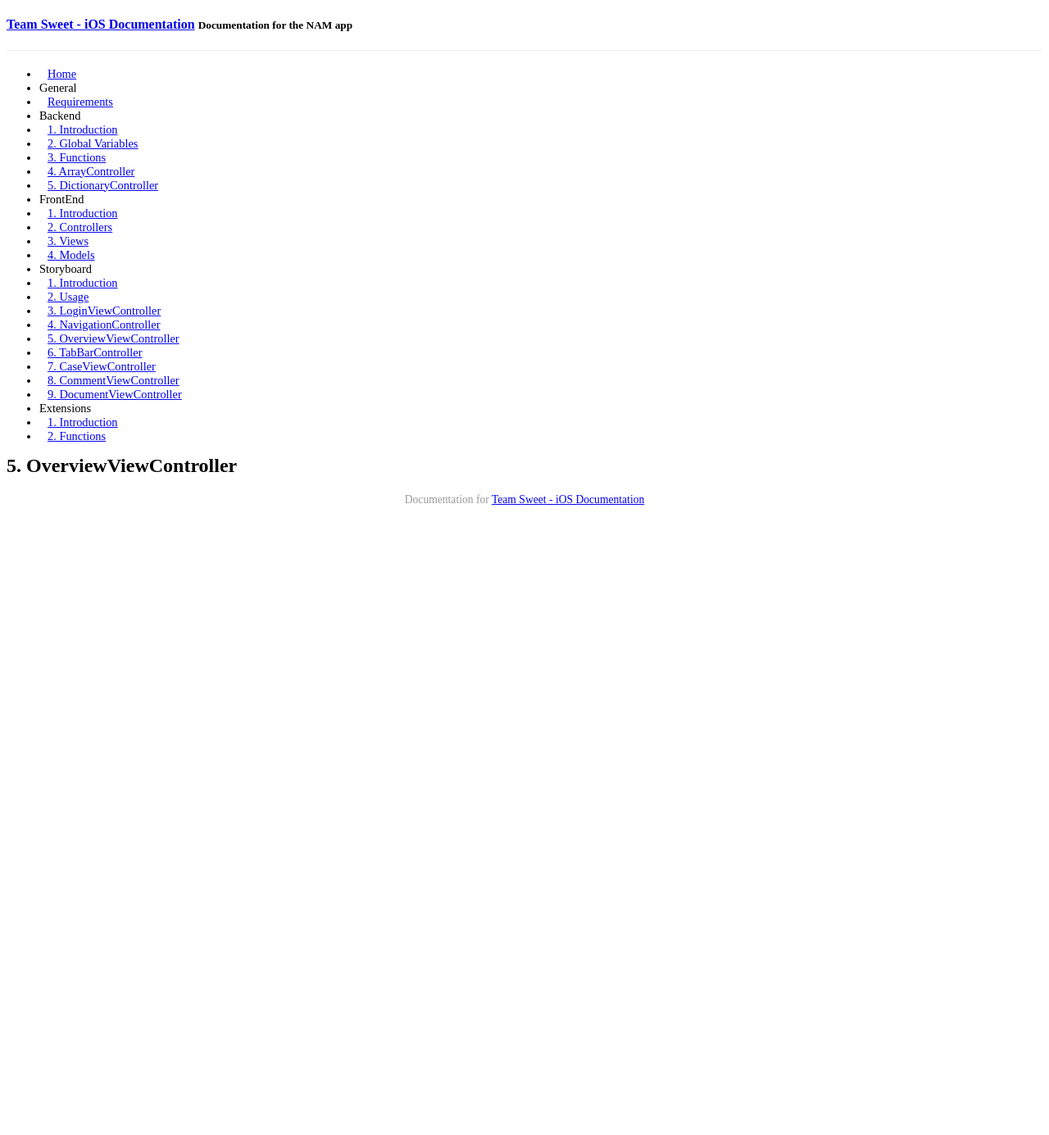
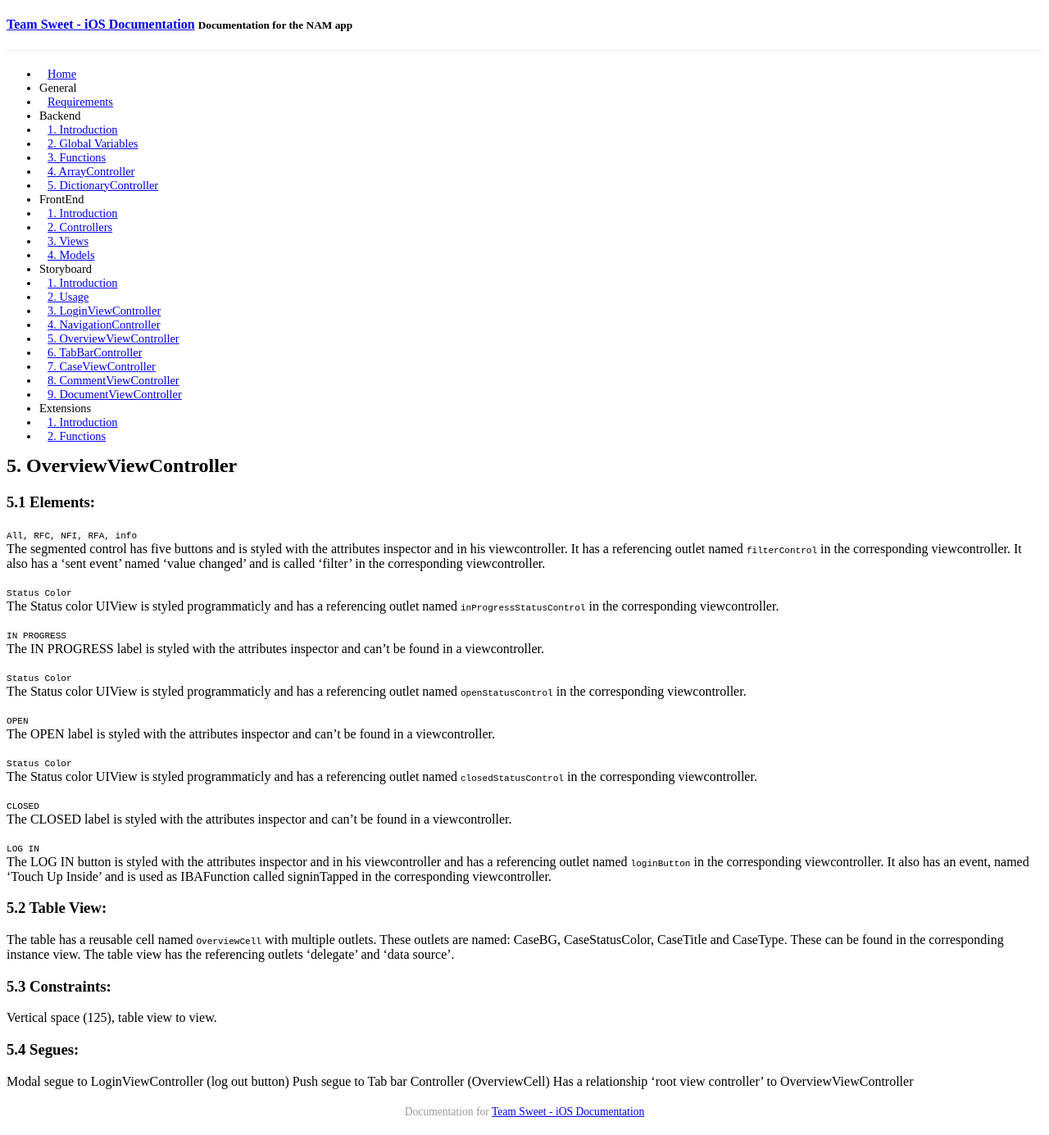
Before and after one commit to Aspoz/Sweet-iOS-Docs, a Jekyll site: the page built from _posts/2015-01-12-storyboard-overviewviewcontroller.md, in a window 1280 px wide. Shown: the whole page at 82% size. Built offline with Jekyll 4.4.1, drawn with Linux system fonts in a browser that asks for light colours; Markdown is read by kramdown in place of the engine named in the settings; a style sheet for code colours, icons or effects is not loaded; before the commit the page ends 900 px from its top, so only the background shows below that.

Commit message:
storyboard update

```diff
--- a/_posts/2015-01-12-storyboard-overviewviewcontroller.md
+++ b/_posts/2015-01-12-storyboard-overviewviewcontroller.md
@@ -4,3 +4,40 @@ title: "5. OverviewViewController"
 category: story
 date: 2015-01-12 16:56:00
 ---
+
+### 5.1 Elements:
+`All, RFC, NFI, RFA, info`
+The segmented control has five buttons and is styled with the attributes inspector and in his viewcontroller. It has a referencing outlet named `filterControl` in the corresponding viewcontroller. It also has a 'sent event' named 'value changed' and is called 'filter' in the corresponding viewcontroller.
+
+`Status Color`
+The Status color UIView is styled programmaticly and has a referencing outlet named `inProgressStatusControl` in the corresponding viewcontroller.
+
+`IN PROGRESS`
+The IN PROGRESS label is styled with the attributes inspector and can't be found in a viewcontroller.
+
+`Status Color`
+The Status color UIView is styled programmaticly and has a referencing outlet named `openStatusControl` in the corresponding viewcontroller.
+
+`OPEN`
+The OPEN label is styled with the attributes inspector and can't be found in a viewcontroller.
+
+`Status Color`
+The Status color UIView is styled programmaticly and has a referencing outlet named `closedStatusControl` in the corresponding viewcontroller.
+
+`CLOSED`
+The CLOSED label is styled with the attributes inspector and can't be found in a viewcontroller.
+
+`LOG IN`
+The LOG IN button is styled with the attributes inspector and in his viewcontroller and has a referencing outlet named `loginButton` in the corresponding viewcontroller. It also has an event, named 'Touch Up Inside' and is used as IBAFunction called signinTapped in the corresponding viewcontroller.
+
+### 5.2 Table View:
+The table has a reusable cell named `OverviewCell` with multiple outlets. These outlets are named: CaseBG, CaseStatusColor, CaseTitle and CaseType. These can be found in the corresponding instance view. The table view has the referencing outlets 'delegate' and 'data source'.
+
+### 5.3 Constraints:
+Vertical space (125), table view to view.
+
+### 5.4 Segues:
+
+Modal segue to LoginViewController (log out button)
+Push segue to Tab bar Controller (OverviewCell)
+Has a relationship 'root view controller' to OverviewViewController
```
Also changed, not shown: _posts/2015-01-12-storyboard-loginviewcontroller.md (+15 -0 lines), _posts/2015-01-12-storyboard-navigationcontroller.md (+6 -0 lines).
